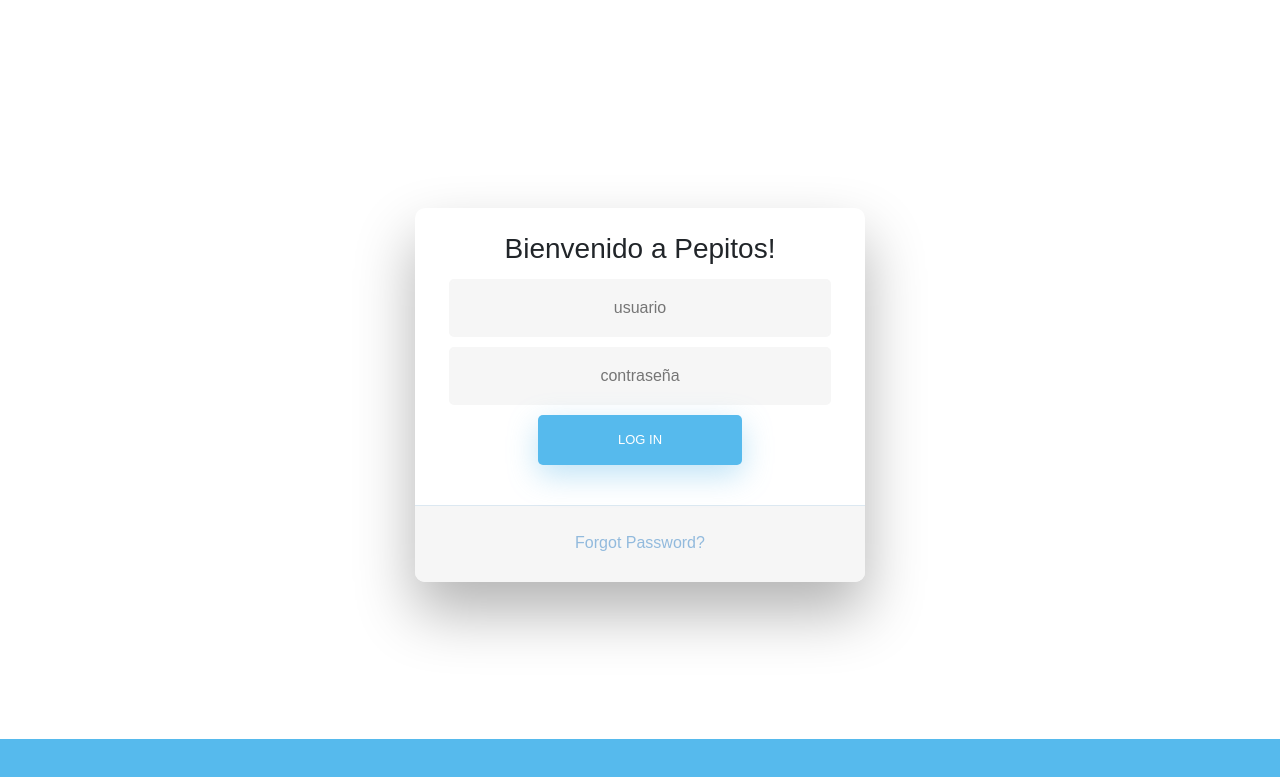
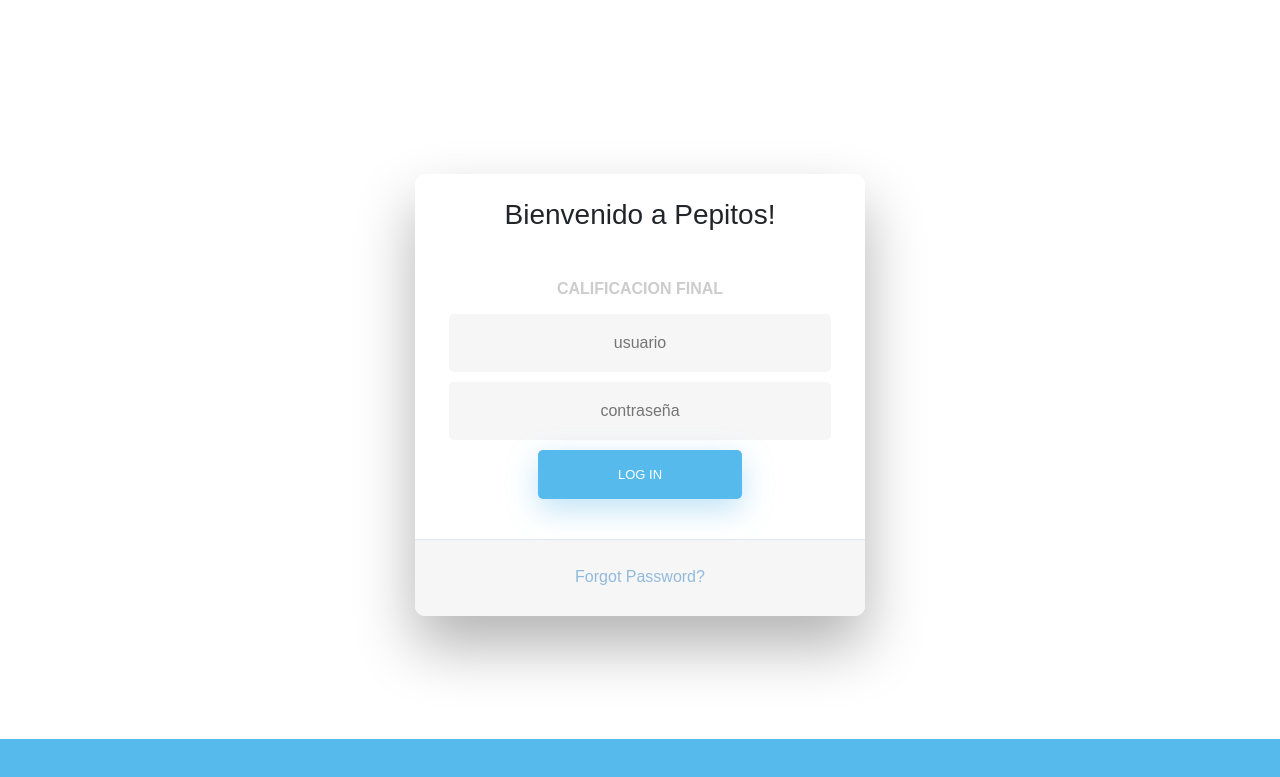
Before and after one commit to LRobles201503608/ProyectoParcial1Pepitos, a website: page mvc/src/views/login.html in a window 1280 px wide. Shown: the part 61-838 px from the top of the page. Drawn offline with nearby package versions, Linux system fonts and the light colour scheme.

Commit message:
Update login.html

```diff
--- a/mvc/src/views/login.html
+++ b/mvc/src/views/login.html
@@ -338,6 +338,7 @@ input[type=text]:placeholder {
           <!-- Icon -->
           <div class="fadeIn first"><br>
               <h3>Bienvenido a Pepitos!</h3>
+              <h2> Calificacion Final </h2>
           </div>
 
           <!-- Login Form -->
```
